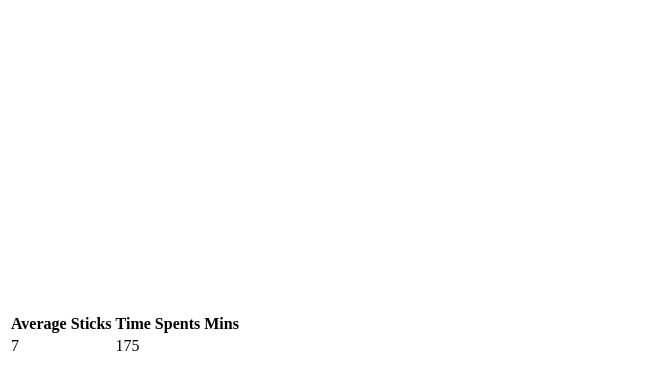
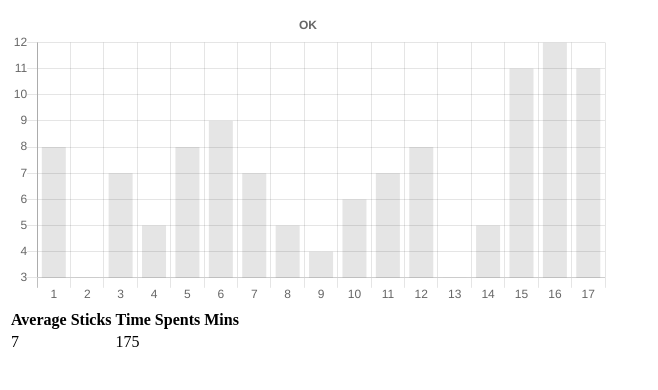
Before and after one commit to 0premthecoder/DataMy, a plain HTML site: page index.html in a window 1280 px wide. Shown: the whole page, without its empty margins (0-658 px from the left). Drawn offline with nearby package versions, Linux system fonts and the light colour scheme.

Commit message:
Update index.html

```diff
--- a/index.html
+++ b/index.html
@@ -30,7 +30,7 @@ new Chart("myChart", {
   data: {
     labels: numbers,
     datasets: [{
-      backgroundColor: barColors,
+      labels: numbers,
       data: yValues
     }]
   },
@@ -38,7 +38,7 @@ new Chart("myChart", {
     legend: {display: false},
     title: {
       display: true,
-      text: "World Wine Production 2018"
+      text: "OK"
     }
   }
 });
```
